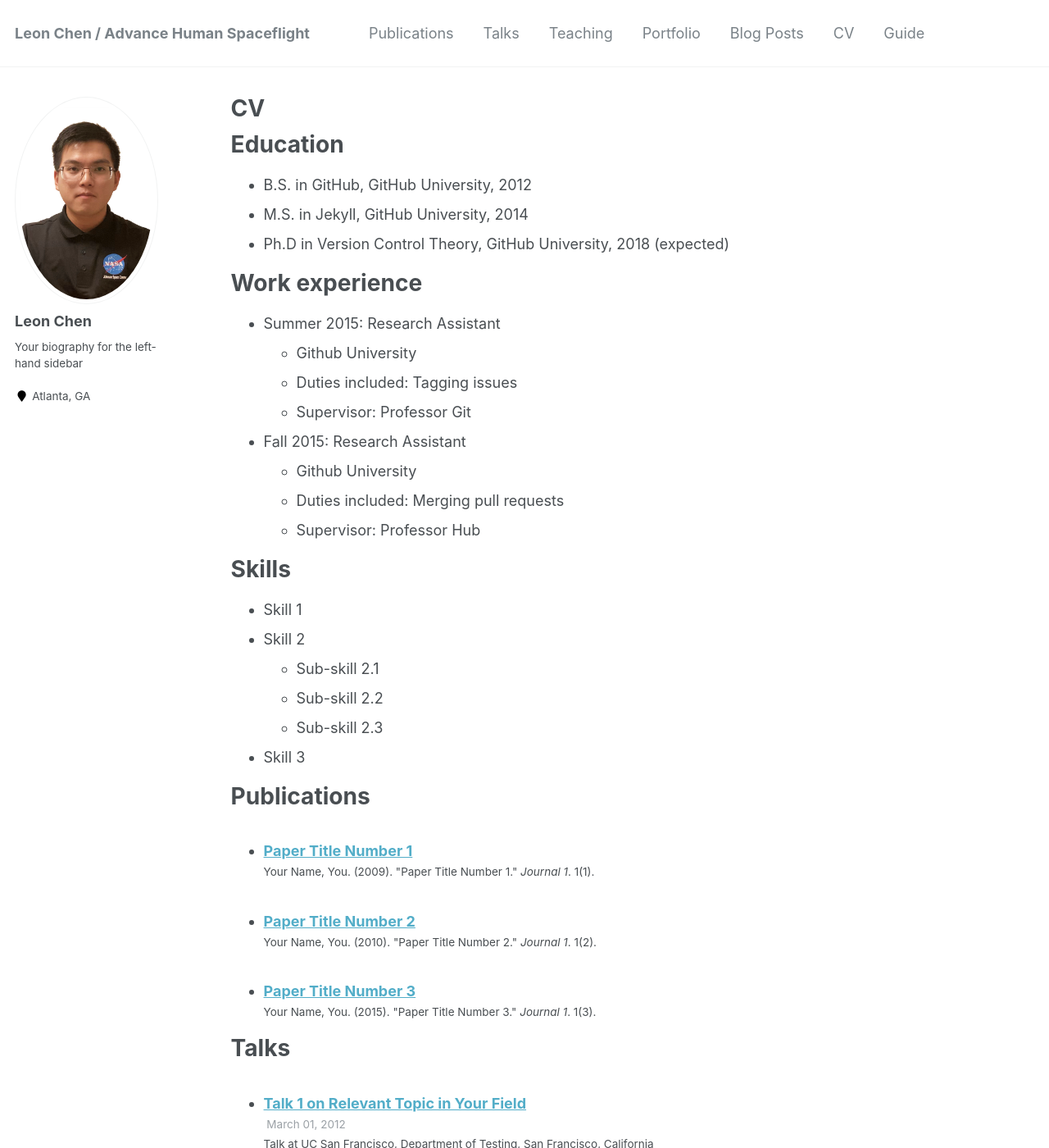
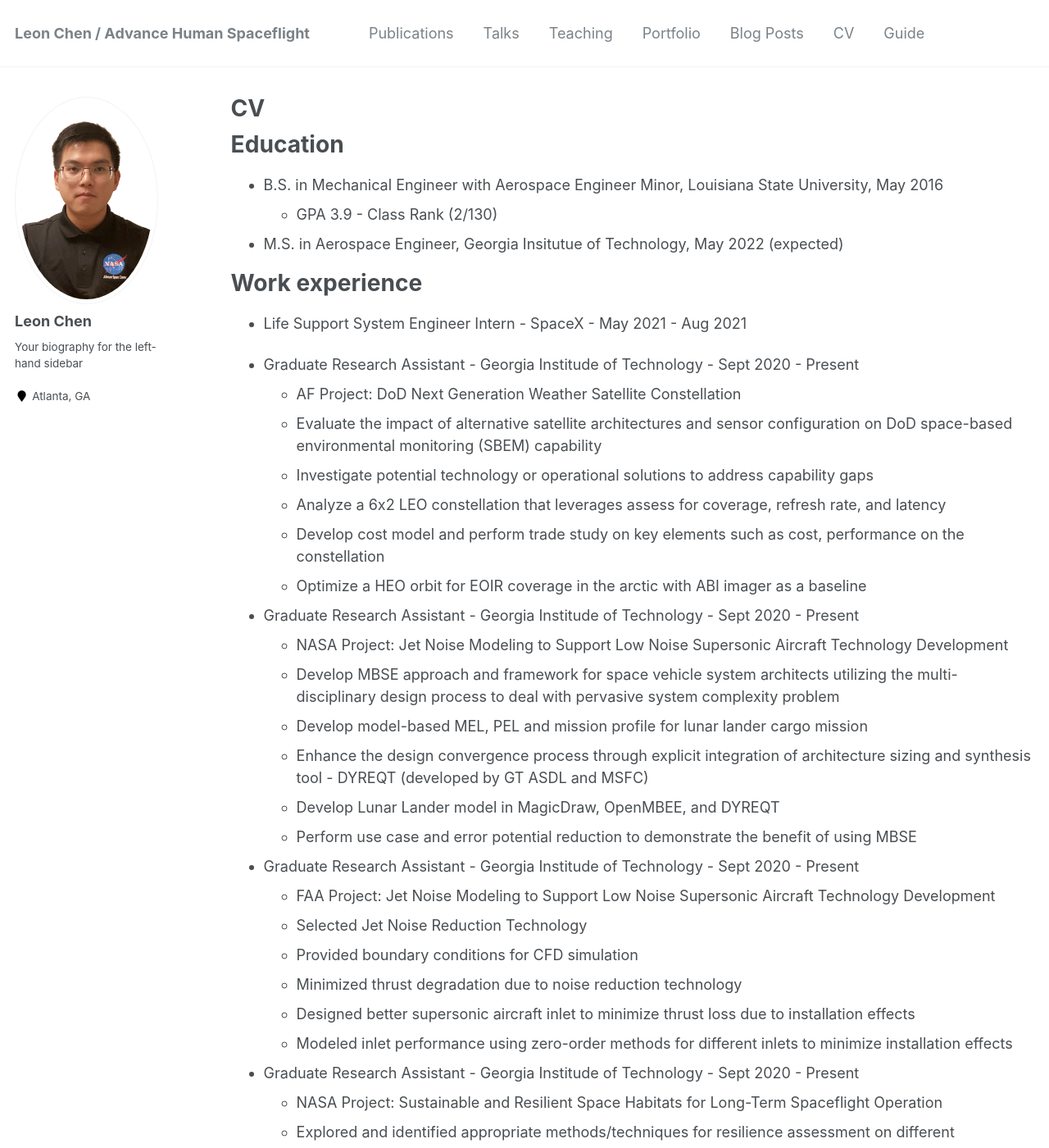
Before and after one commit to leonchen13/leonchen.github.io, a Jekyll site: the page built from _pages/cv.md, in a window 1280 px wide and 1400 px high. Shown: the whole window at 82% size. Built offline with Jekyll 4.4.1, drawn with Linux system fonts in a browser that asks for light colours; some of the changed text lies outside the part shown.

Commit message:
CV update

```diff
--- a/_config.yml
+++ b/_config.yml
@@ -4,7 +4,8 @@
 # which you are expected to set up once and rarely need to edit after that.
 # For technical reasons, this file is *NOT* reloaded automatically when you use
 # `jekyll serve`. If you change this file, please restart the server process.
-# github: [metadata]
+
+# github: [metadata] #Enable when working locally <http://localhost:4000/>  -> https://zhenggao.io/blog/2019/12/10/Jekyll-%E6%90%AD%E5%BB%BA%E4%B8%AA%E4%BA%BA%E7%BD%91%E7%AB%99/
 
 # Site Settings
 locale                   : "en-US"
--- a/_pages/cv.md
+++ b/_pages/cv.md
@@ -11,32 +11,114 @@ redirect_from:
 
 Education
 ======
-* B.S. in GitHub, GitHub University, 2012
-* M.S. in Jekyll, GitHub University, 2014
-* Ph.D in Version Control Theory, GitHub University, 2018 (expected)
+* B.S. in Mechanical Engineer with Aerospace Engineer Minor, Louisiana State University, May 2016
+  * GPA 3.9   -   Class Rank (2/130)
+* M.S. in Aerospace Engineer, Georgia Insitutue of Technology, May 2022 (expected)
+
+[//]: < (* Ph.D in Version Control Theory, GitHub University, 2018 (expected))>
 
 Work experience
 ======
-* Summer 2015: Research Assistant
-  * Github University
-  * Duties included: Tagging issues
-  * Supervisor: Professor Git
+* Life Support System Engineer Intern - SpaceX - May 2021 - Aug 2021
 
-* Fall 2015: Research Assistant
-  * Github University
-  * Duties included: Merging pull requests
-  * Supervisor: Professor Hub
+
+* Graduate Research Assistant - Georgia Institude of Technology - Sept 2020 - Present
+  * AF Project: DoD Next Generation Weather Satellite Constellation
+  * Evaluate the impact of alternative satellite architectures and sensor configuration on DoD space-based environmental monitoring (SBEM) capability
+  * Investigate potential technology or operational solutions to address capability gaps
+  * Analyze a 6x2 LEO constellation that leverages assess for coverage, refresh rate, and latency
+  * Develop cost model and perform trade study on key elements such as cost, performance on the constellation
+  * Optimize a HEO orbit for EOIR coverage in the arctic with ABI imager as a baseline
+
+* Graduate Research Assistant - Georgia Institude of Technology - Sept 2020 - Present
+  * NASA Project: Jet Noise Modeling to Support Low Noise Supersonic Aircraft Technology Development
+  * Develop MBSE approach and framework for space vehicle system architects utilizing the multi-disciplinary design process to deal with pervasive system complexity problem
+  * Develop model-based MEL, PEL and mission profile for lunar lander cargo mission
+  * Enhance the design convergence process through explicit integration of architecture sizing and synthesis
+tool - DYREQT (developed by GT ASDL and MSFC)
+  * Develop Lunar Lander model in MagicDraw, OpenMBEE, and DYREQT
+  * Perform use case and error potential reduction to demonstrate the benefit of using MBSE
+
+* Graduate Research Assistant - Georgia Institude of Technology - Sept 2020 - Present
+  * FAA Project: Jet Noise Modeling to Support Low Noise Supersonic Aircraft Technology Development
+  * Selected Jet Noise Reduction Technology
+  * Provided boundary conditions for CFD simulation
+  * Minimized thrust degradation due to noise reduction technology
+  * Designed better supersonic aircraft inlet to minimize thrust loss due to installation effects
+  * Modeled inlet performance using zero-order methods for different inlets to minimize installation effects
+
+* Graduate Research Assistant - Georgia Institude of Technology - Sept 2020 - Present
+  * NASA Project: Sustainable and Resilient Space Habitats for Long-Term Spaceflight Operation
+  * Explored and identified appropriate methods/techniques for resilience assessment on different configuration strategies against different scenarios
+  * Explored and develop additional recovery/reconfiguration strategies
+  * Explored and design lunar exploration habitats and lunar rovers
+  * Developed a parametric, flexible and MBSE-enabled total habitat system model
+
+
+* NASA ISS Environmental Control and Life Support Systems Engineer - NASA/The Boeing Company - January 2018 – August 2020
+  * ISS Expedition 61/62/63/64 Increment Lead
+  * ISS Resupply Vehicle HTV-9 Team Lead
+  * ECLSS -MERLIN console Team Lead
+  * Supervised and advised MERLIN team member to support real time operation in the MCC
+  * Set up and managed MERLIN on console schedule to ensure operation support
+  * Helped design, test, launch the first ever 3D printed hardware used in the ISS
+  * Supported development and maintenance of Temperature and Humidity Control team
+  * Created/Upgraded MATLAB/VBA script to improve upon current ECLS performance trending
+  * Provided failure and root cause investigation analysis, engineering analysis to THC-FDS hardware
+  * Prepared/validated technical documents for mechanical system hardware
+  * Managed supplier test and production activities
+  * Directed supplier to perform TT&E on failed hardware
+  * Certified MERLIN on Console to provide Engineering Support in the MCC-MER (MER)
+
+
+* United State Air Force System Engineer - U.S. Air Force/Advanced Project Consulting - September 2016 – January 2018
+  * Researched factors that degrade system reliability and developed means to better predict reliability
+  * Provided Integrated Engineer Support to various platforms: C-130, E-3, B-52, C-5, F15, & F16
+  * Analyzed and Created Engineer drawings providing alternate parts to qualify for Fit, Form and Function
+  * Developed test criteria, procedures and design test apparatuses in support of system parts development
+  * Designed obsoleted system parts with multiple CAD tools including Solidwork and ProE
+  * Provided failure and root cause engineering analysis and integration support for USAF hardware
+
+Undergraduate Research Projects
+======
+* NASA/LASPACE Aerospace Catalyst Experience (ACES)
+  * Successfully designed, built and flied small payloads up to about 100000 feet altitude on a helium-filled latex sounding balloons to investigate atmospheric science, remote sensing and cosmic ray. BalloonMan was awarded.
+* NASA Friction Stir Welding
+  * Performed team-based FSW projects at the NASA Michoud Assembly Facility using National Center for Advanced Manufacturing (NCAM) machines and tools
+  * Analyzed results of FSW projects through metallurgical mechanical, and electrical testing
+  * Reinforced Analyzed macrograph coupons for gain structure, defects and anomalies
+* SAE Aero International Design Competition
+  * Successfully designed and manufactured radio-controlled Regular class model aircraft that will lift the largest payload while still maintaining structural integrity.
+* Rocket Propulsion System Study
+  * Numerically compared and optimized the propellant mixture and flow control devices for
+Rocket’s Main Propulsion System feed line
+    * Compared different propellant mixture by comparing the pressure drop during the Fanno flow process as well as the flow control element by comparing the requirement of tank pressure
 
 Skills
 ======
-* Skill 1
-* Skill 2
-  * Sub-skill 2.1
-  * Sub-skill 2.2
-  * Sub-skill 2.3
-* Skill 3
+* Python
+* ANSYS
+* Solidworks
+* Matlab
+* LabView
+* JEDMICS
+* VBA
+* ProE
+* Python
+* ModelCenter
+* MagicDraw
+* OpenMBEE
+* JMP
 
-Publications
+Membership
+======
+* Americana Society of Mechanical Engineers
+* American Institute of Aeronautics and Astronautics
+* Boeing Asian Professional Association
+* Chinese Student and Scholar Association
+* Engineering Without Border
+
+ Publications
 ======
   <ul>{% for post in site.publications %}
     {% include archive-single-cv.html %}
```
